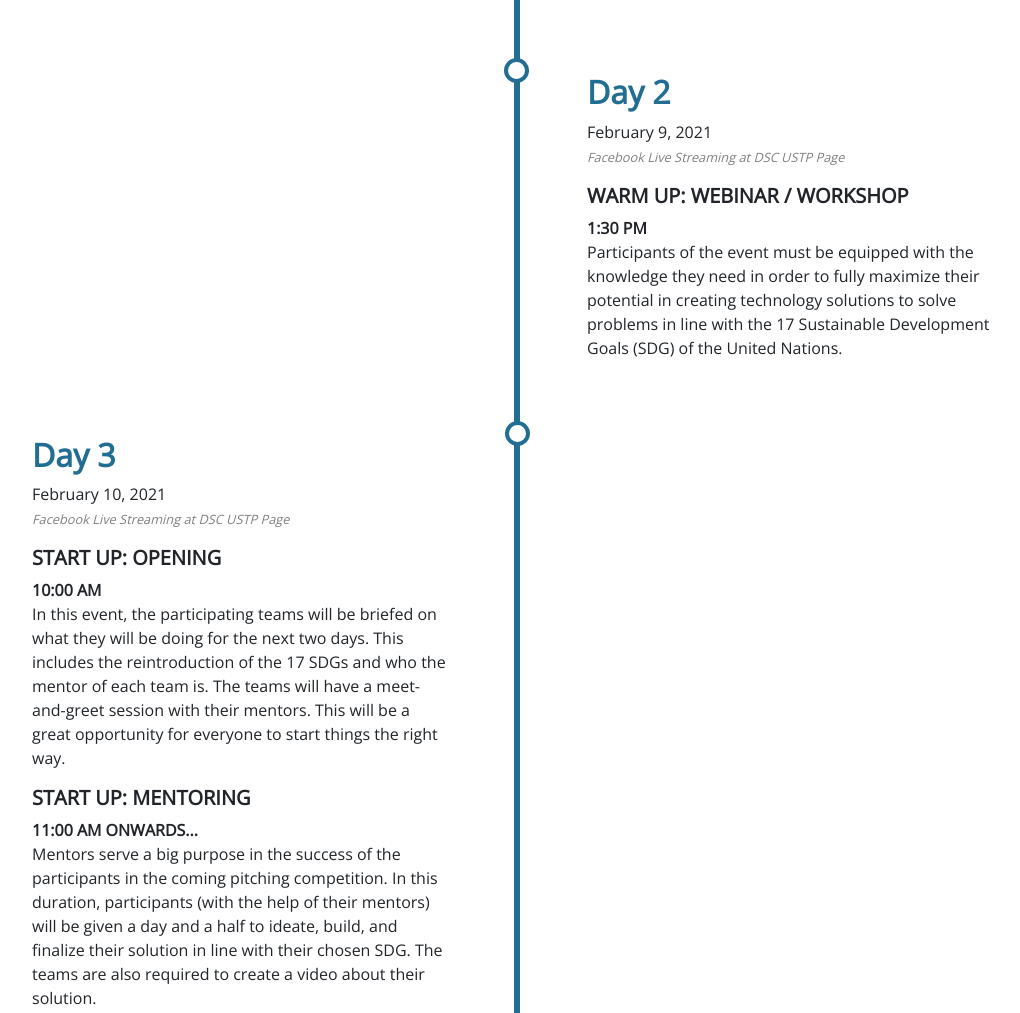
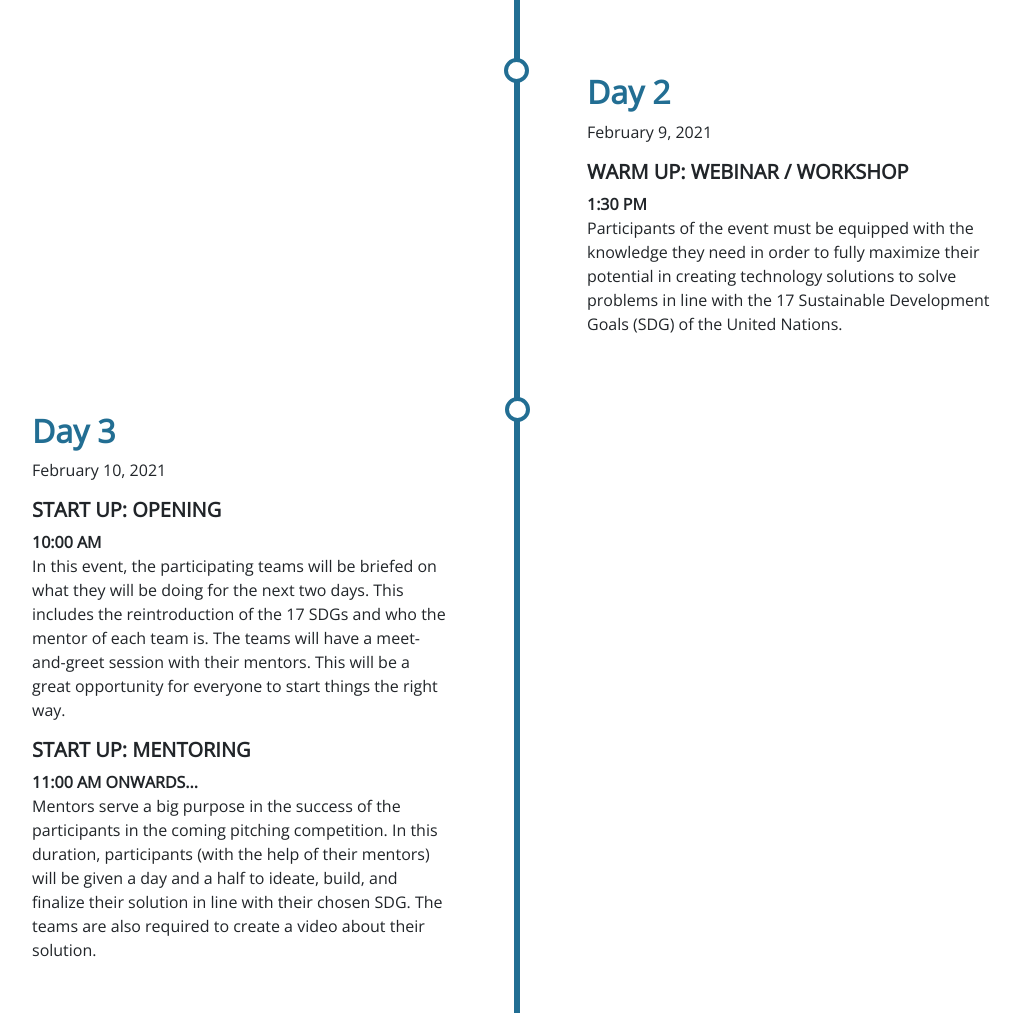
Before and after one commit to decanTyme/DSC-Startup-Final, a plain HTML site: page index.html in a window 1280 px wide. Shown: the part 2051-3064 px from the top of the page, without its empty margins (123-1143 px from the left). Drawn offline with nearby package versions, Linux system fonts and the light colour scheme.

Commit message:
delete livestream day 2-5

```diff
--- a/index.html
+++ b/index.html
@@ -1345,9 +1345,7 @@
         <div class="time-container right">
           <div class="time-content">
             <h2><strong>Day 2</strong></h2>
-            <p>February 9, 2021<br><em><small style="color:grey;">Facebook Live Streaming at </small></em><a
-                href="https://www.facebook.com/dscustp" target="_blank"><em><small style="color:grey;">DSC USTP
-                    Page</small></em></a></p>
+            <p>February 9, 2021</p>
             <h5><strong>WARM UP: WEBINAR / WORKSHOP</strong></h5>
             <p><strong>1:30 PM</strong><br>Participants of the event must be equipped with the knowledge they need in
               order to fully maximize their potential in creating technology solutions to solve problems in line with
@@ -1358,9 +1356,7 @@
         <div class="time-container left">
           <div class="time-content">
             <h2><strong>Day 3</strong></h2>
-            <p>February 10, 2021<br><em><small style="color:grey;">Facebook Live Streaming at </small></em><a
-                href="https://www.facebook.com/dscustp" target="_blank"><em><small style="color:grey;">DSC USTP
-                    Page</small></em></a></p>
+            <p>February 10, 2021</p>
             <h5><strong>START UP: OPENING</strong></h5>
             <p><strong>10:00 AM</strong><br>In this event, the participating teams will be briefed on what they will be
               doing for the next two days. This includes the reintroduction of the 17 SDGs and who the mentor of each
@@ -1389,9 +1385,7 @@
         <div class="time-container left">
           <div class="time-content">
             <h2><strong>Day 5</strong></h2>
-            <p>February 12, 2021<br><em><small style="color:grey;">Facebook Live Streaming at </small></em><a
-                href="https://www.facebook.com/dscustp" target="_blank"><em><small style="color:grey;">DSC USTP
-                    Page</small></em></a></p>
+            <p>February 12, 2021</p>
             <h5><strong>PITCH UP: SOLUTION-PROJECT PITCHING</strong></h5>
             <p><strong>1:30 PM – 4:30 PM</strong><br>The top teams will be given 10 minutes to pitch their solution
               and another 5 minutes for the judges to ask questions. The winners of the entire Challenge will be
```
